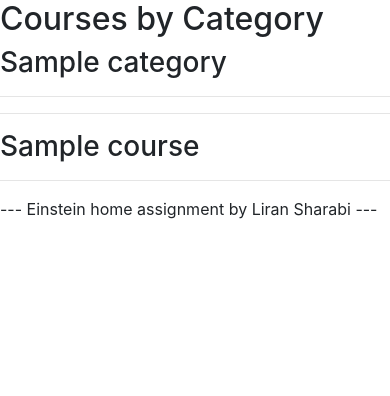
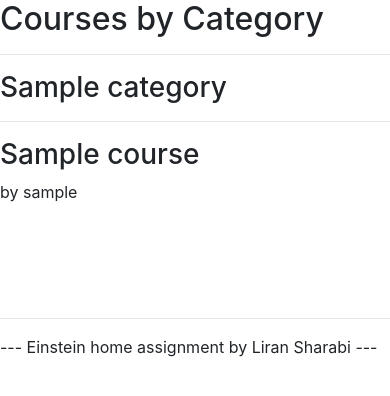
Before and after one commit to liraniS/sc_home_assignment_repo, a Django app: page / in a window 390 px wide. Shown: the part 149-545 px from the top of the page. Run offline with Django 3.2, Linux system fonts and the light colour scheme; tables that the repository leaves empty hold one stand-in row (values such as "Sample post"); some libraries are stand-ins or nearby versions.

Commit message:
Modify IndexView class and home template to show relevant courses for each category

```diff
--- a/einstein_app/templates/einstein_app/base.html
+++ b/einstein_app/templates/einstein_app/base.html
@@ -21,7 +21,7 @@
               <ul class="navbar-nav mr-auto nav nav-tabs pull-right" style="float: right;">
                 {% if user.is_authenticated %}
                   <li class="nav-item">
-                    <a class="nav-link active" href=""><strong>Hello, {{ user.first_name }}</strong></a>
+                    <a class="nav-link active" href=""><strong>Hello, {{ user.username }}</strong></a>
                   </li>
                 {% endif %}
                 <li class="nav-item">
--- a/einstein_app/templates/einstein_app/home.html
+++ b/einstein_app/templates/einstein_app/home.html
@@ -2,28 +2,28 @@
 
 {% block content %}
     <h2>Courses by Category</h2>
-
-            {% if my_lists.categories_list %}
-                {% for category in my_lists.categories_list %}
+            {% if categories %}
+                {% for category, current_courses in categories.items %}
                     <div>
-                        <h3>{{ category.name }}</h3>
+                        <hr>
+                        <h3>{{ category }}</h3>
+                        <hr>
+                        <div class="grid-container-6">
+                            {% if current_courses %}
+                                {% for course in current_courses %}
+                                    <div>
+                                        <h3>{{ course.title }}</h3>
+                                        <p>by {{ course.by_user }}</p>
+                                    </div>
+                                {% endfor %}
+                            {% else %}
+                                <p>No Available Courses.</p>
+                            {% endif %}
+                        </div>
                     </div>
                 {% endfor %}
             {% else %}
-            <p>No Available Categories.</p>
+                <p>No Available Categories.</p>
             {% endif %}
 
-
-            <hr><hr>
-
-
-            {% if my_lists.courses_list %}
-                {% for course in my_lists.courses_list %}
-                    <div>
-                        <h3>{{ course.title }}</h3>
-                    </div>
-                {% endfor %}
-            {% else %}
-            <p>No Available Courses.</p>
-            {% endif %}
 {% endblock %}
--- a/einstein_app/views.py
+++ b/einstein_app/views.py
@@ -6,12 +6,15 @@ from .models import *
 
 class IndexView(generic.ListView):
     template_name = 'einstein_app/home.html'
-    context_object_name = 'my_lists'
+    context_object_name = 'categories'
 
     def get_queryset(self):
         categories_list = Category.objects.all()
-        courses_list = Course.objects.all()[:6]
+        courses_list = Course.objects.all()
 
-        return {'categories_list':categories_list,
-                'courses_list':courses_list,
-            }
+        category_dict = {}
+        for current_category in categories_list:
+            current_courses =  [course for course in courses_list if course.category == current_category]
+            category_dict[current_category.name] = current_courses[:6]
+
+        return category_dict
--- /dev/null
+++ b/static/css/style.css
@@ -0,0 +1,31 @@
+#main-logo {
+    object-fit: scale-down;
+}
+
+.grid-container-6 {
+    display: grid;
+    grid-template-columns: 1fr 1fr 1fr;
+    grid-template-rows: 1fr 1fr;
+    gap: 1px 1px;
+    grid-template-areas: ". . ." ". . .";
+  }
+
+@media only screen and (max-width: 768px) {
+    .grid-container-6 {
+        display: grid;
+        grid-template-columns: 1fr 1fr;
+        grid-template-rows: 1fr 1fr 1fr;
+        gap: 1px 1px;
+        grid-template-areas: ". ." ". ." ". .";
+    }
+}
+
+@media only screen and (max-width: 480px) {
+    .grid-container-6 {
+        display: grid;
+        grid-template-columns: 1fr;
+        grid-template-rows: 1fr 1fr;
+        gap: 1px 1px;
+        grid-template-areas: "." ".";
+    }
+}
```
